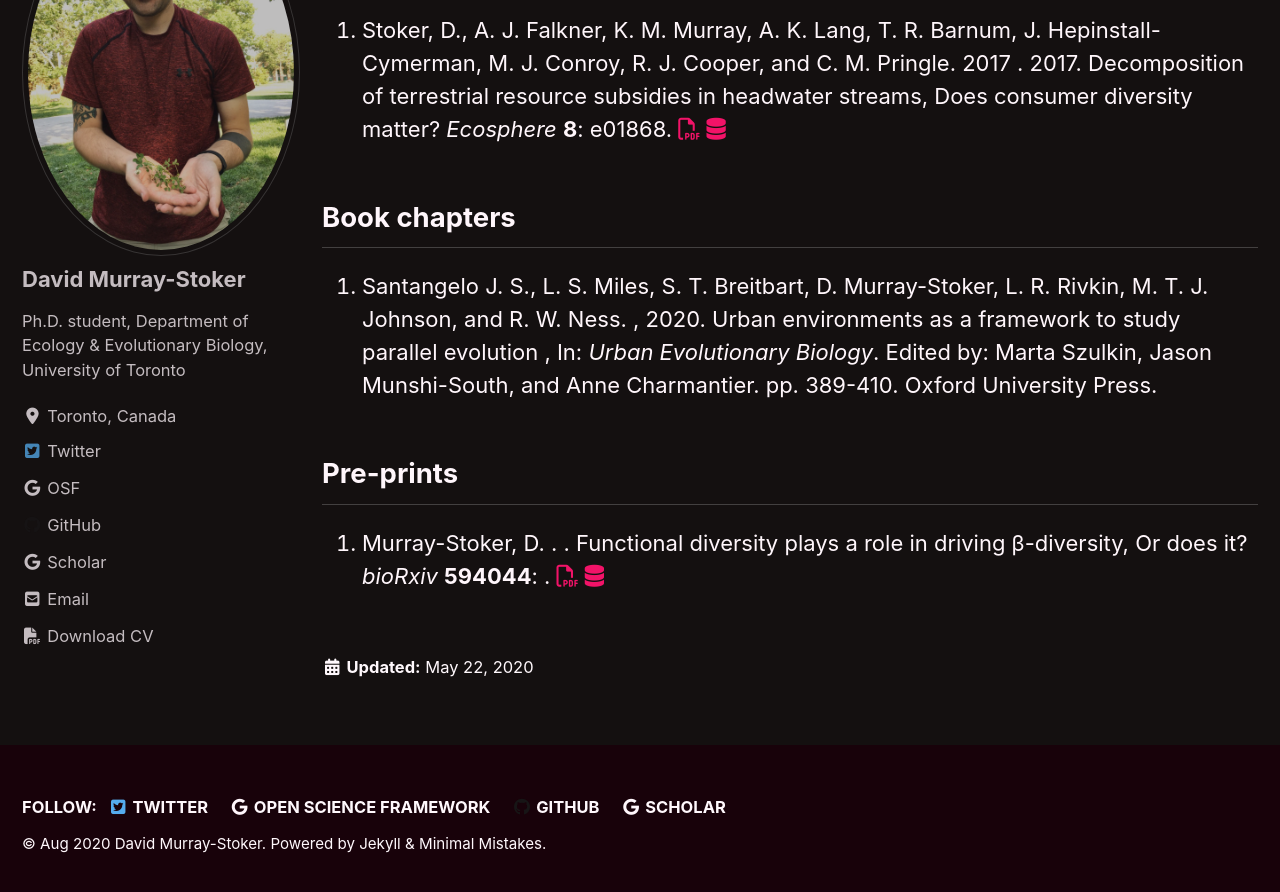
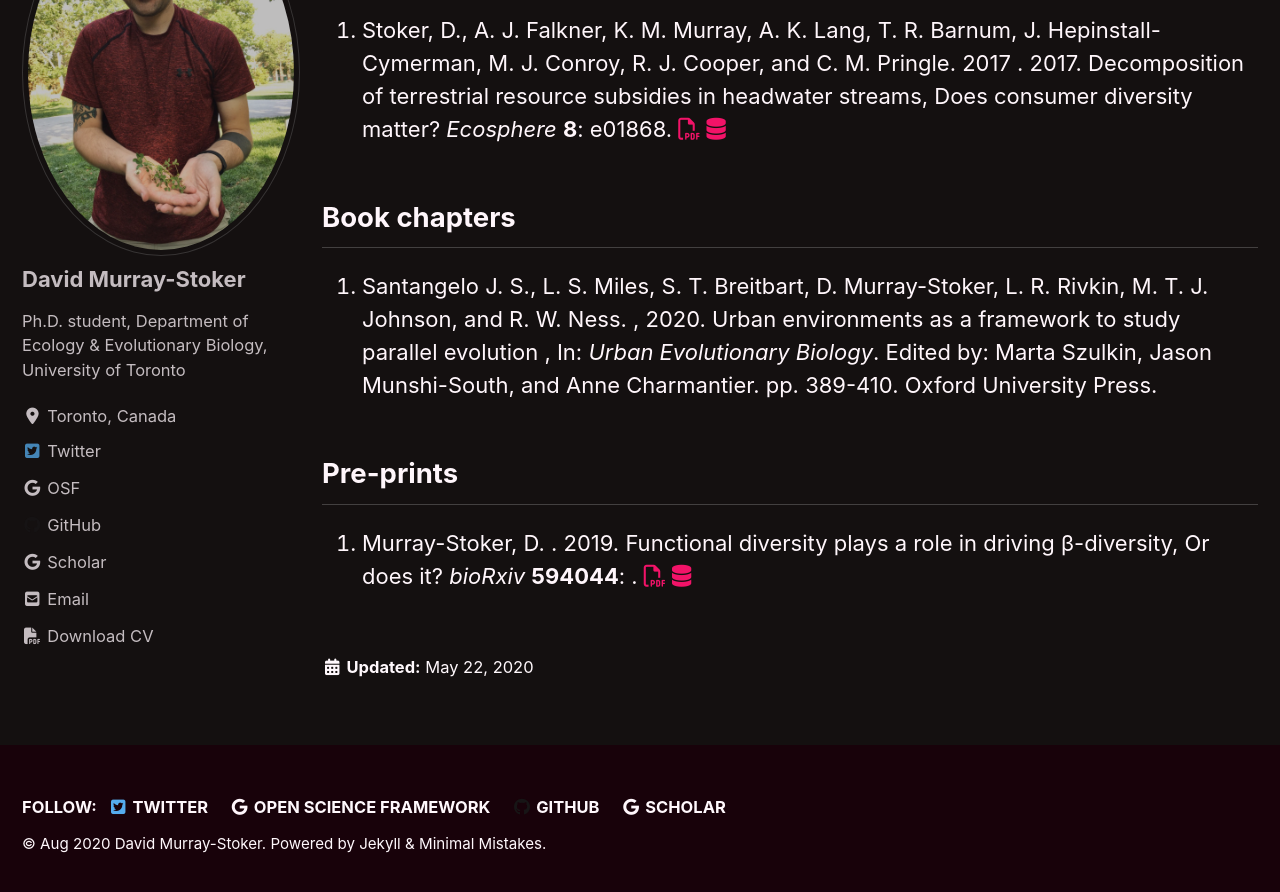
Before and after one commit to dmurraystoker/dmurraystoker.github.io, a Jekyll site: the page built from _pages/publications.md, in a window 1280 px wide and 900 px high, scrolled down 965 px. Shown: the top 892 px of the window. Built offline with Jekyll 4.4.1, drawn with Linux system fonts in a browser that asks for light colours; cached includes are drawn as plain includes; nearby versions of some CDN libraries.

Commit message:
Update preprints.yml

```diff
--- a/_data/preprints.yml
+++ b/_data/preprints.yml
@@ -2,6 +2,7 @@
 - id: Murray-Stoker2019
   authors: Murray-Stoker, D.
   title: Functional diversity plays a role in driving β-diversity, Or does it?
+  year: 2019
   journal: bioRxiv
   volume: 594044
   openaccess: true
```
